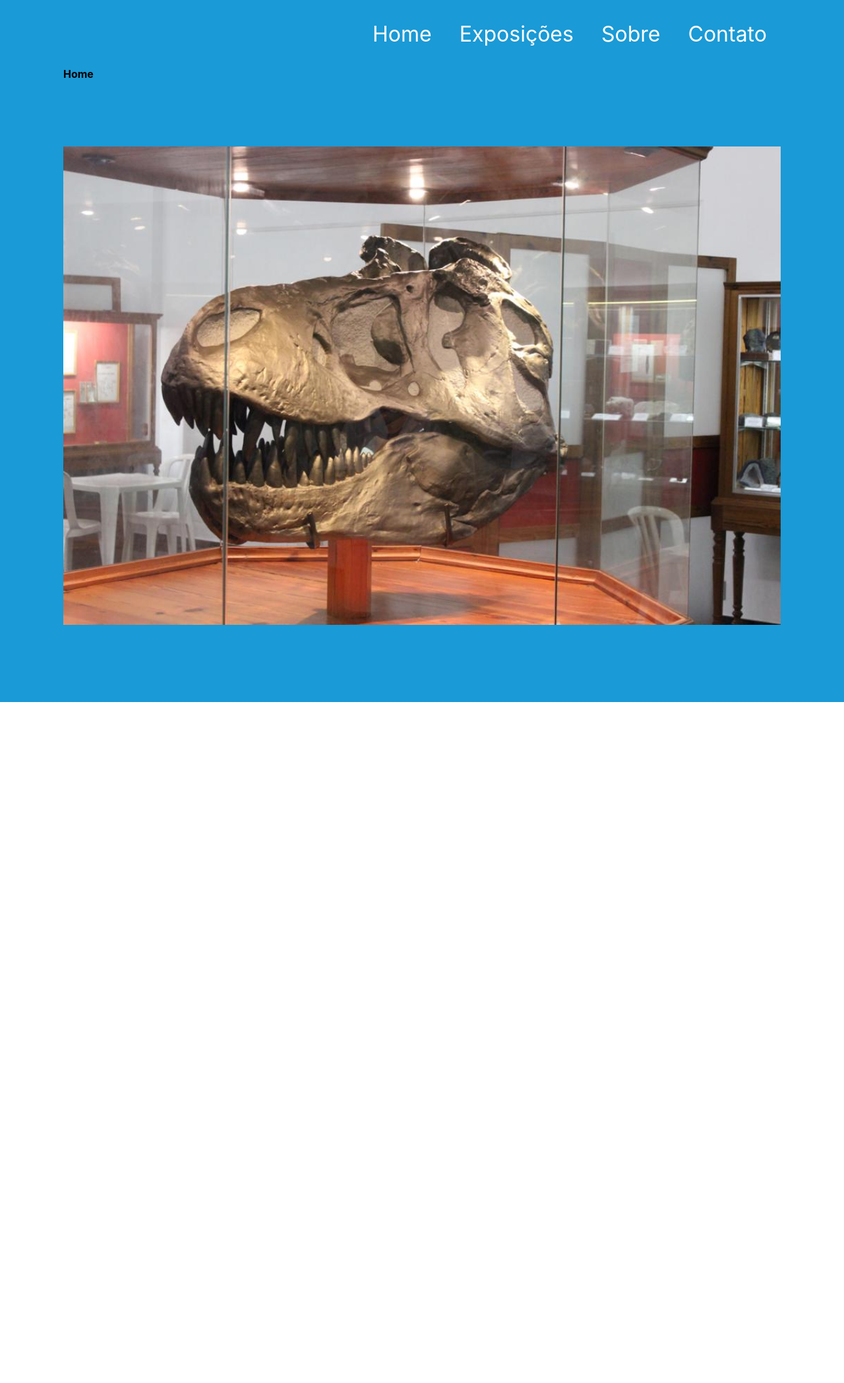
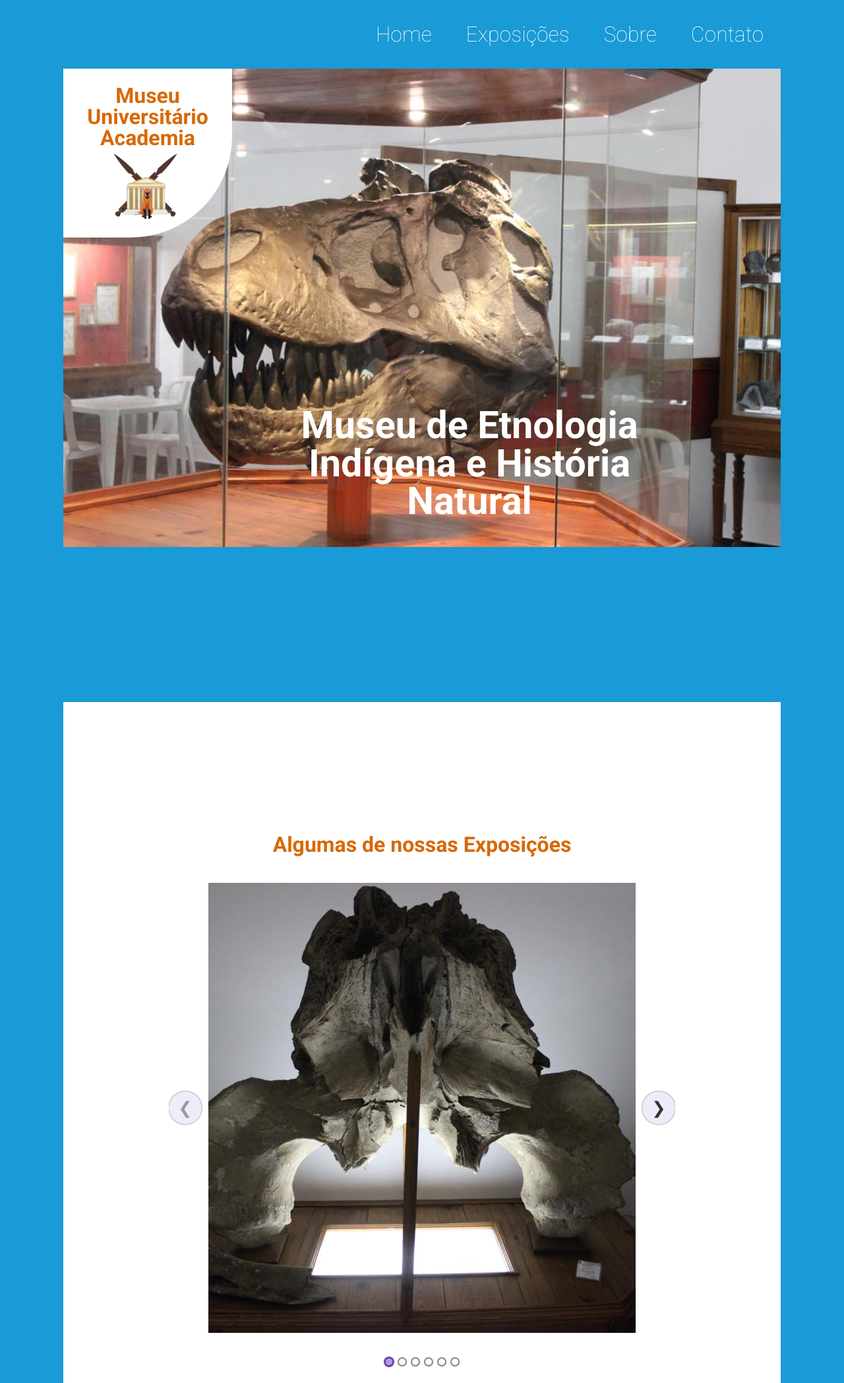
Before and after one commit to reisrafaell/museu-project-react, a React app: page / in a window 1280 px wide. Shown: the whole page at 66% size. Before the commit the page ends 1064 px from the top, so only its background shows below. Built offline with nearby package versions, Linux system fonts and the light colour scheme.

Commit message:
Feat: finishing the home page

```diff
--- a/public/index.html
+++ b/public/index.html
@@ -13,7 +13,8 @@
 
     <title>Museu  Academia</title>
   </head>
-  <body>
+
+  <body onselectstart="return false" >
 
     <div id="root"></div>
 
--- a/src/components/header/carousel/carousel.jsx
+++ b/src/components/header/carousel/carousel.jsx
@@ -3,20 +3,36 @@ import "./carousel.scss";
 import Item from "./item";
 import Carousel from "react-elastic-carousel";
 
-import image1 from '../../../assets/image1.jpeg'
+   import image1 from '../../../assets/image1.jpeg'
+   import image2 from '../../../assets/image2.jpeg'
+   import image3 from '../../../assets/image3.jpeg'
+   import image4 from '../../../assets/image4.jpeg'
+   import image5 from '../../../assets/image5.jpeg'
+   import image6 from '../../../assets/image6.jpeg'
 
 const CarouselApp = () => {
   return (
     <div className="carousel">
       <Carousel itemsToShow={1}>
 
-        <Item>1</Item>
-        <Item>2</Item>
-        <Item>3</Item>
-        <Item>4</Item>
-        <Item>5</Item>
-        <Item>6</Item>
-        <Item>7</Item>
+   <div className="image1">
+
+   </div>
+   <div className="image2">
+
+   </div>
+   <div  className="image3">
+
+   </div>
+   <div className="image4">
+
+   </div>
+   <div className="image5">
+
+   </div>
+   <div className="image6">
+
+   </div>
 
       </Carousel>
     </div>
--- a/src/components/header/carousel/carousel.scss
+++ b/src/components/header/carousel/carousel.scss
@@ -4,37 +4,52 @@
     flex-direction: column;
     align-items: center;
     justify-content: center;
-    width: 80vw;
+    width: 60vw;
     height: 100vh;
-    img{
-        width: 100%;
+
+
+    .image1{
+        width: 80vw;
+        height: 90vh;
+        background-image: url('../../../assets/image1.jpeg');
+        background-position: center;
+        background-repeat: no-repeat;
+
+
+    }
+    .image2{
+        width: 80vw;
+        height: 90vh;
+        background-image: url('../../../assets/image2.jpeg');
+      background-position: center;
+      background-repeat: no-repeat;
+    }
+    .image3{
+        width: 80vw;
+        height: 90vh;
+        background-image: url('../../../assets/image3.jpeg');
+      background-position: center;
+      background-repeat: no-repeat;
+    }
+    .image4{
+        width: 80vw;
+        height: 90vh;
+        background-image: url('../../../assets/image4.jpeg');
+      background-position: center;
+      background-repeat: no-repeat;
+    }
+    .image5{
+        width: 80vw;
+        height: 90vh;
+        background-image: url('../../../assets/image5.jpeg');
+      background-position: center ;
+      background-repeat: no-repeat;
+    }
+    .image6{
+        width: 80vw;
+        height: 90vh;
+        background-image: url('../../../assets/image6.jpeg');
+        background-position: center ;
+      background-repeat: no-repeat;
     }
   }
-
-
-//   import image1 from '../../../assets/image1.jpeg'
-//   import image2 from '../../../assets/image2.jpeg'
-//   import image3 from '../../../assets/image3.jpeg'
-//   import image4 from '../../../assets/image4.jpeg'
-//   import image5 from '../../../assets/image5.jpeg'
-//   import image6 from '../../../assets/image6.jpeg'
-
-
-//   <div>
-//   <img src={image1}  alt="image1"/>
-//   </div>
-//   <div>
-//   <img src={image2}  alt="image2"/>
-//   </div>
-//   <div>
-//   <img src={image3}  alt="image3"/>
-//   </div>
-//   <div>
-//   <img src={image4}  alt="image4"/>
-//   </div>
-//   <div>
-//   <img src={image5}  alt="image5"/>
-//   </div>
-//   <div>
-//   <img src={image6}  alt="image6"/>
-//   </div>
--- a/src/index.css
+++ b/src/index.css
@@ -1,3 +1,5 @@
+@import url('https://fonts.googleapis.com/css2?family=Roboto:ital,wght@0,100;0,700;1,400&display=swap');
+
 body {
   margin: 0;
   font-family: -apple-system, BlinkMacSystemFont, 'Segoe UI', 'Roboto', 'Oxygen',
@@ -5,6 +7,11 @@ body {
     sans-serif;
   -webkit-font-smoothing: antialiased;
   -moz-osx-font-smoothing: grayscale;
+}
+*{
+  font-family: 'Roboto', sans-serif;
+
+
 }
 
 code {
--- a/src/views/home/home.jsx
+++ b/src/views/home/home.jsx
@@ -2,7 +2,7 @@ import "./home.scss";
 
 import Header from "../../components/header/header";
 import CarouselApp from "../../components/header/carousel/carousel";
-
+import icone from "../../assets/icone.png";
 const Home = () => {
 
 
@@ -13,9 +13,26 @@ const Home = () => {
       <section>
         <Header />
         <div className="image">
+          <div>
+            <h1>Museu Universitário <span>Academia</span> </h1>
+            <img draggable="false" src={icone} alt="icone"></img>
 
-        <h1>Home</h1>
+
+          </div>
+          <h1 className="title">Museu de Etnologia Indígena e História Natural  </h1>
+
         </div>
+        <main>
+          <div>
+            <div className="container">
+            <h1>Algumas de nossas Exposições</h1>
+
+            <CarouselApp/>
+            </div>
+
+          </div>
+
+        </main>
         {/* <CarouselApp/> */}
       </section>
     </div>
--- a/src/views/home/home.scss
+++ b/src/views/home/home.scss
@@ -3,24 +3,97 @@
   justify-content: center;
   flex-direction: column;
   align-items: center;
+
   width: 100vw;
 
   background: rgba(26, 154, 214, 255);
+  overflow-y: hidden;
 
   section {
     display: flex;
     flex-direction: column;
-    align-items: center;
     justify-content: flex-start;
     width: 85vw;
+
+    overflow-y: hidden;
 
     .image {
       width: 85vw;
       height: 120vh;
+      display: flex;
       background-image: url("../../assets/home.jpeg");
-      background-position: center;
+      height: 120vh;
       background-size: 100%;
       background-repeat: no-repeat;
+      overflow-y: hidden;
+
+      div{
+        display: flex;
+      flex-direction: column;
+      justify-content: center;
+        align-items: flex-start;
+        width: 20vw;
+        height: 20vw;
+        color: #d86804;
+        background: #fff;
+        border-radius: 0 0  60%;
+        overflow-y: hidden;
+
+
+        h1{
+            font-size: clamp(1rem, 2.5vw, 4rem);
+            text-align: center;
+
+
+            span{
+                font-weight: 700;
+                text-align: start;
+            }
+        }
+        img{
+            width: 10vw;
+            margin-left: 5vw;
+        }
+      }
+      .title{
+        font-size: clamp(1rem, 4.5vw, 6rem);
+        text-align: center;
+        color: #fff;
+        margin-left: 40px;
+        margin-top: clamp(1rem, 40vw, 41rem);
+        width: 50vw;
+        overflow-y: hidden;
+
+
+      }
     }
   }
+  main{
+    display: flex;
+    justify-content: center;
+    align-items: center;
+    flex-direction: column;
+    width: 85vw;
+
+    background: #fff;
+
+    .container{
+      overflow-y: hidden;
+
+        display: flex;
+        flex-direction: column;
+        justify-content: center;
+        align-items: center;
+        h1{
+            font-size: clamp(1rem, 2.5vw, 4rem);
+
+            color: #d86804;
+            margin-top: 200px;
+      text-align: center;
+            width: 50vw;
+        }
+    }
+
+
+  }
 }
--- a/src/views/sobre/sobre.scss
+++ b/src/views/sobre/sobre.scss
@@ -13,7 +13,5 @@
         width: 85vw;
         background: rgb(134, 115, 115);
 
-
-
     }
 }
```
Also changed, not shown: src/assets/WhatsApp Image 2020-11-13 at 11.38.39.jpeg (deleted), src/assets/icone.png (added), src/assets/image3.jpeg, src/assets/image32.jpeg (added).
